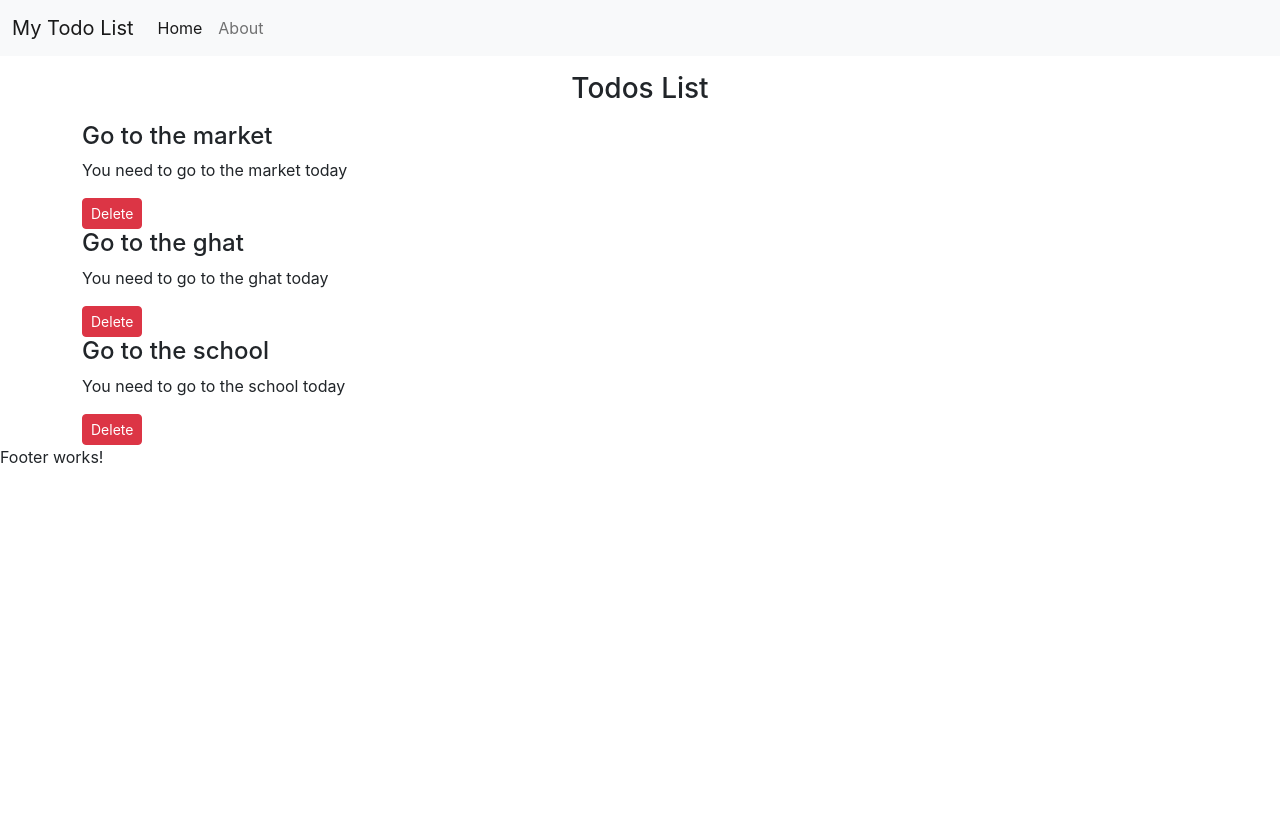
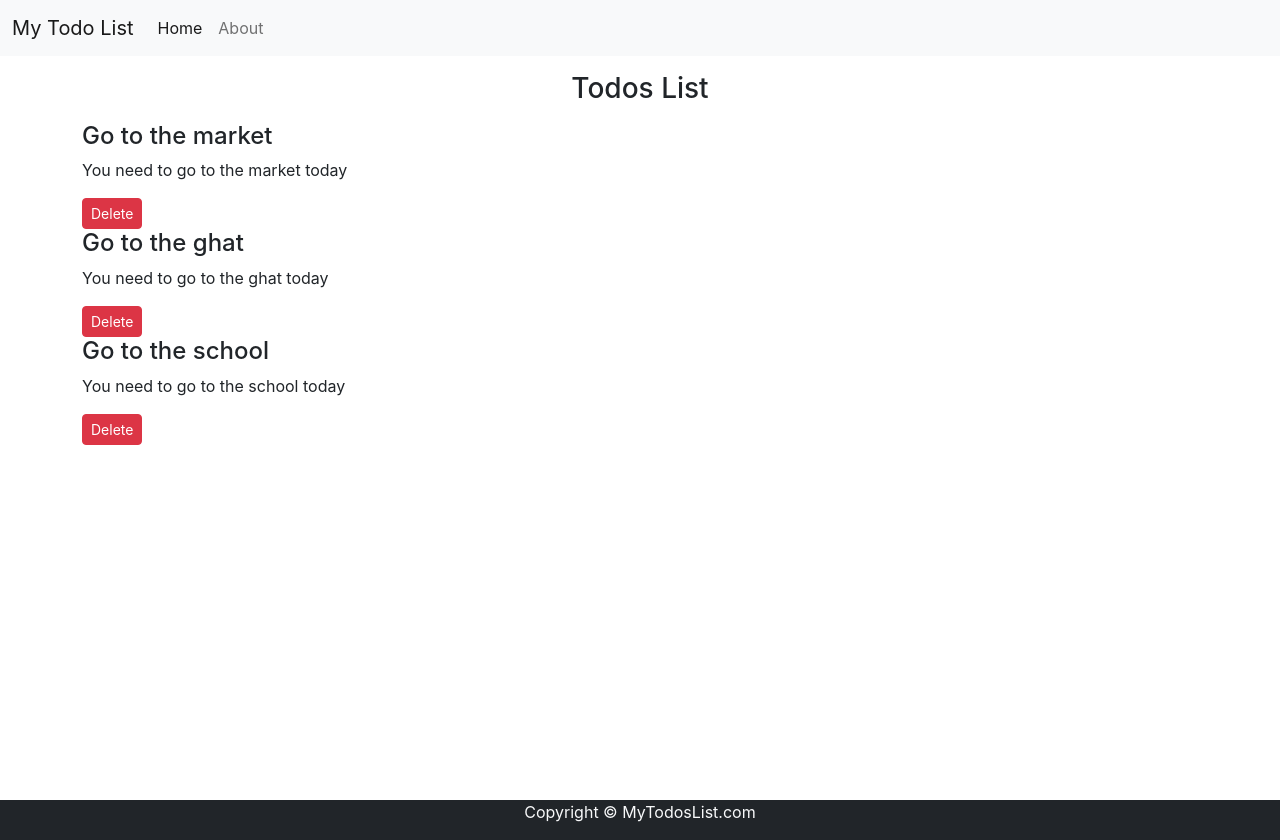
Before and after one commit to rajat-tomar/react-todo, a React (Create React App) app: page / in a window 1280 px wide. Before the commit the page ends 800 px from the top, so only its background shows below. Built offline with nearby package versions, Linux system fonts and the light colour scheme.

Commit message:
Syle footer

```diff
--- a/src/components/Footer.js
+++ b/src/components/Footer.js
@@ -1,9 +1,14 @@
 import React from 'react';
 
 export const Footer = () => {
+    let footerStyle = {
+        position: "absolute",
+        top: "100vh",
+        width: "100%",
+    }
     return (
-        <div>
-            Footer works!
-        </div>
+        <footer className="bg-dark text-light" style={footerStyle}>
+            <p className="text-center">Copyright &copy; MyTodosList.com</p>
+        </footer>
     )
 }
```
